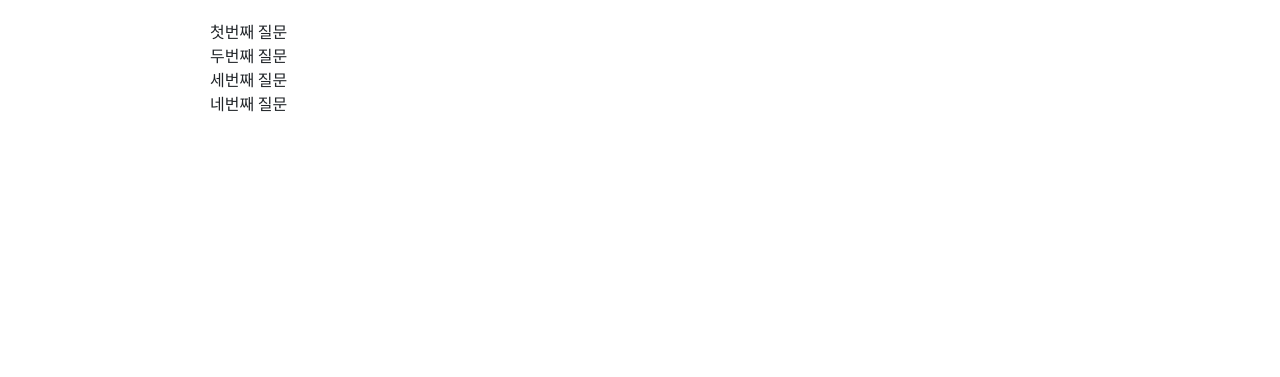
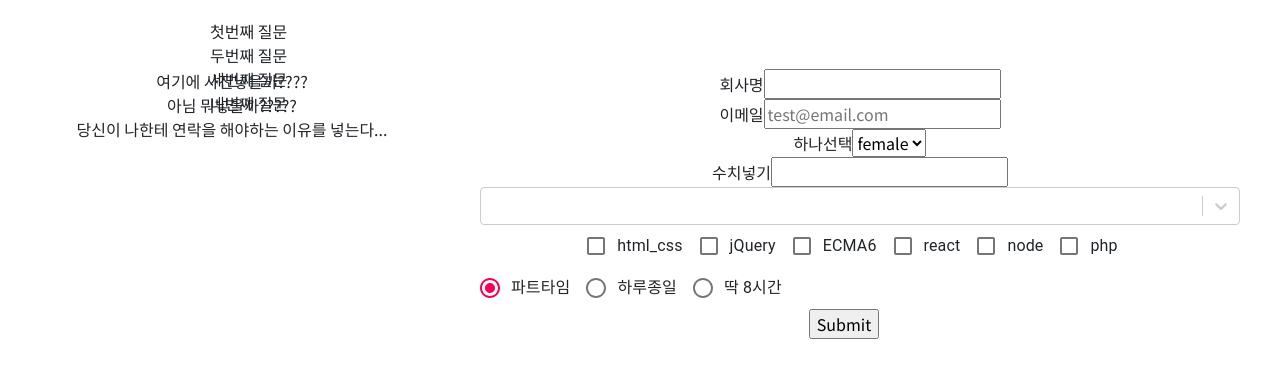
Before and after one commit to seoD22/react_intro_portfolio, a React (Create React App) app: page / in a window 1280 px wide. Shown: the part 2390-2767 px from the top of the page. Built offline with nearby package versions, Linux system fonts and the light colour scheme; a web font is replaced by a local one.

Commit message:
깃페이지_0213

```diff
--- a/src/App.js
+++ b/src/App.js
@@ -6,6 +6,7 @@ import Process from './component/Process'
 import Portfolio from './component/Portfolio'
 import About from './component/About'
 import Preinterview from './component/Preinterview'
+import Contact from './component/Contact'
 import './App.css';
 import './css/font.scss'
 import './css/style.scss'
@@ -19,6 +20,7 @@ function App() {
       <Portfolio dbobjkey="react"></Portfolio>
       <About></About>
       <Preinterview></Preinterview>
+      <Contact></Contact>
       <section style={{height:'100vh'}} id="contact"></section>
       <section style={{height:'100vh'}} id="etc"></section>
     </div>
--- a/src/component/Contact.js
+++ b/src/component/Contact.js
@@ -1,14 +1,16 @@
 import * as React from 'react';
 import Select from "react-select";
 import { useForm, Controller } from "react-hook-form";
-import { Checkbox, FormControlLabel } from "@material-ui/core";
+import { TextField, Checkbox, FormControlLabel, RadioGroup, Radio } from "@material-ui/core";
 
 function Contact(props) {
 
   const styleValue = ['html_css', 'jQuery', 'ECMA6', 'react', 'node', 'php'];
+  const radioValue = ['파트타임', '하루종일', '딱 8시간'];
 
   const { register, handleSubmit, control, watch, formState: { errors } } = useForm({
     defaultValues: {
+      // input의 name이 들어감
       firstName: '',
       select: {}
     }
@@ -42,7 +44,7 @@ function Contact(props) {
                 <span>이메일</span><input {...register("email", {
                   required: true,
                   pattern: {
-                    value: /\S+@\S+\.\S+/,
+                    value: /\S+@\S+\.\S+/, //정규식 표현
                     message: "이메일 형식에 맞지 않습니다.",
                   },
                 })} placeholder="test@email.com" />
@@ -92,6 +94,21 @@ function Contact(props) {
                   })
                 }
               </li>
+              <li>
+                <RadioGroup
+                  defaultValue={radioValue[0]}
+                  name="worktime"
+                  className='flex-md-row '
+                >
+                  {
+                    radioValue.map((item, idx) => {
+                      return (
+                        <FormControlLabel value={item} control={<Radio />} label={item} />
+                      )
+                    })
+                  }
+                </RadioGroup>
+              </li>
             </ul>
             <input type="submit" />
           </form>
```
Also changed, not shown: package.json (+8 -1 lines), 2 other files (tests, documents, lock files or other folders).
